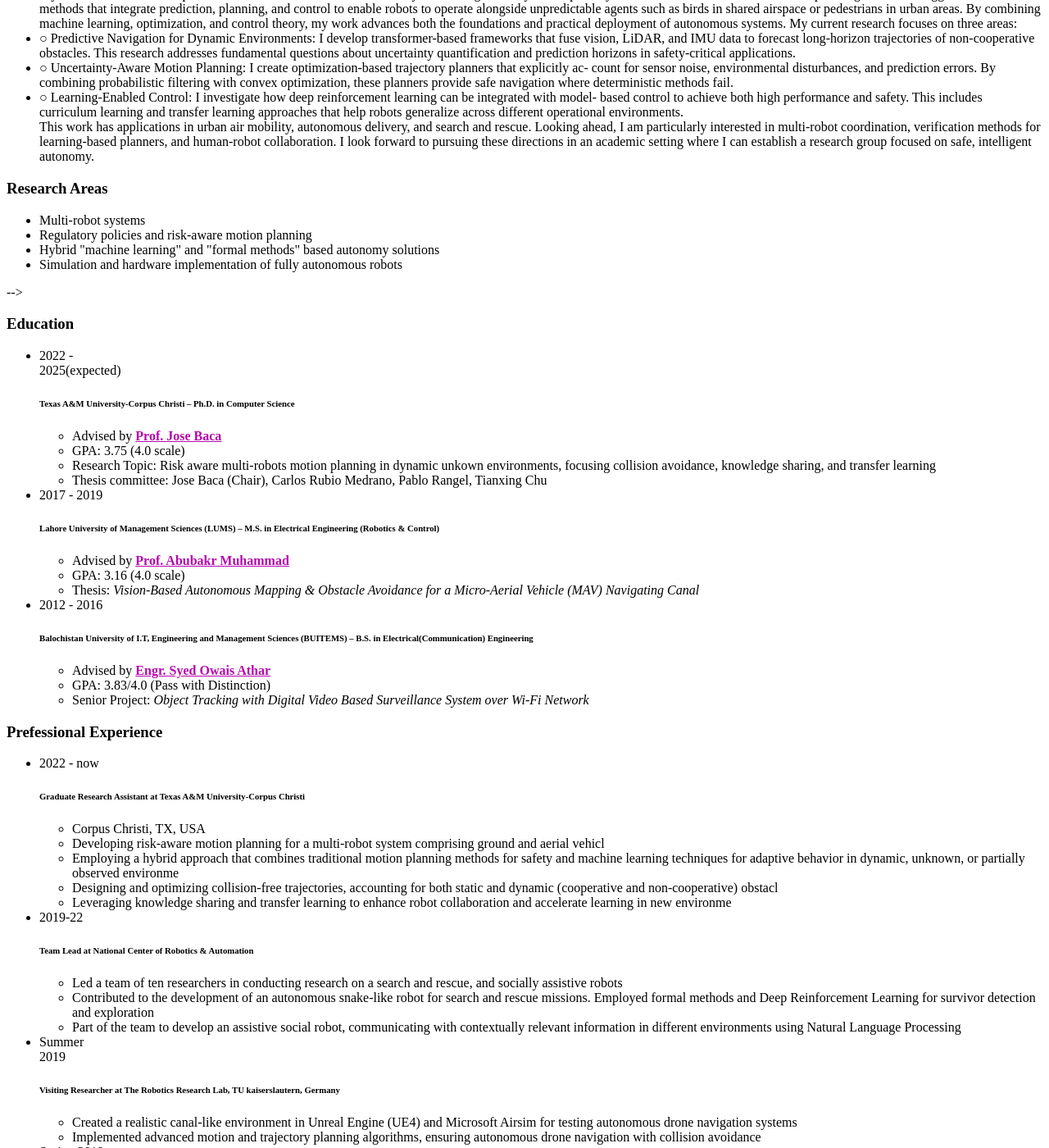
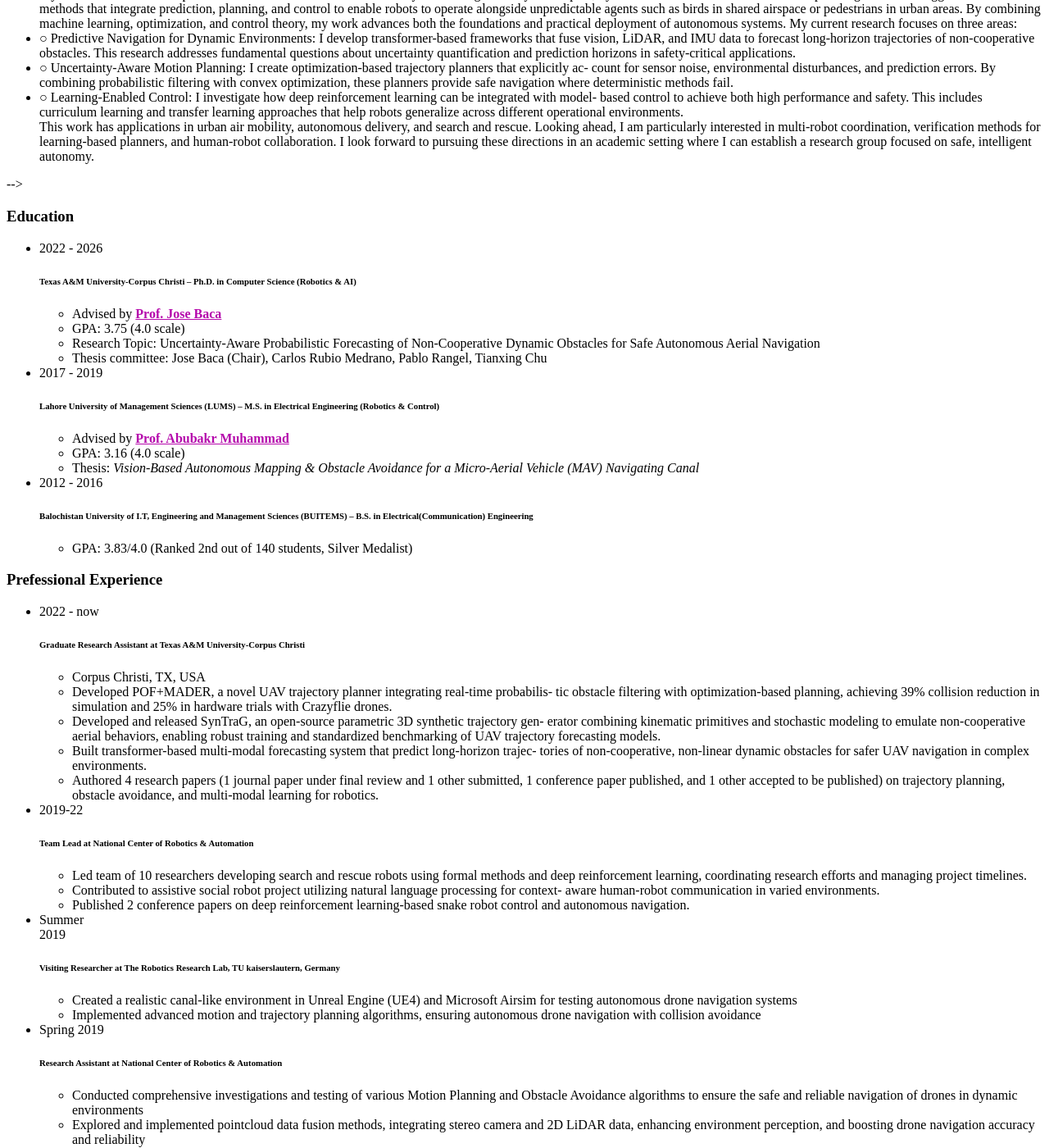
Before and after one commit to syediu/syediu.github.io, a Jekyll site: the page cv/index.html, which Jekyll copies as it is, in a window 1280 px wide and 1400 px high, scrolled down 530 px. Shown: the whole window at 82% size. Built offline with Jekyll 4.4.1, drawn with Linux system fonts in a browser that asks for light colours.

Commit message:
"updated cv"

```diff
--- a/cv/index.html
+++ b/cv/index.html
@@ -214,7 +214,7 @@
 
   </div>
 </div>
-<div class="card mt-3 p-3">
+<!-- <div class="card mt-3 p-3">
     <h3 class="card-title">Research Areas</h3>
     <div>
         <ul class="items">
@@ -232,7 +232,7 @@
             </li>
         </ul>
     </div>
-</div> -->
+</div> --> -->
 
 
 		<div class="card mt-3 p-3">
@@ -246,13 +246,13 @@
 
 								<div class="col-xs-2 cl-sm-2 col-md-auto text-left" style="width: 90px;">
 									<span class="badge font-weight-bold light-green darken-1 text-uppercase align-middle" style="width: 90px;">
-										2022 - 2025(expected)
-									</span>
-								</div>
-
-							<div class="col-xs-10 cl-sm-10 col-md mt-2 mt-md-0">
-
-								<h6 class="title font-weight-bold ml-1 ml-md-4">Texas A&M University-Corpus Christi – Ph.D. in Computer Science</h6>
+										2022 - 2026
+									</span>
+								</div>
+
+							<div class="col-xs-10 cl-sm-10 col-md mt-2 mt-md-0">
+
+								<h6 class="title font-weight-bold ml-1 ml-md-4">Texas A&M University-Corpus Christi – Ph.D. in Computer Science (Robotics & AI)</h6>
 
 
 									<ul class="items">
@@ -271,7 +271,8 @@
 
 										    <li>
 
-													<span class="item">Research Topic: Risk aware multi-robots motion planning in dynamic unkown environments, focusing collision avoidance, knowledge sharing, and transfer learning</span>
+													<span class="item">Research Topic: Uncertainty-Aware Probabilistic Forecasting of Non-Cooperative
+Dynamic Obstacles for Safe Autonomous Aerial Navigation</span>
 
 											</li>
 
@@ -351,23 +352,23 @@
 
 									<ul class="items">
 
-										    <li>
+										    <!-- <li>
 
 													<span class="item">Advised by <a href="https://www.linkedin.com/in/engr-syed-owais-athar/" target="_blank"><b>Engr. Syed Owais Athar</b></a></span>
 
-											</li>
+											</li> -->
 
                       <li>
 
-                        <span class="item">GPA: 3.83/4.0 (Pass with Distinction)</span>
+                        <span class="item">GPA: 3.83/4.0 (Ranked 2nd out of 140 students, Silver Medalist)</span>
 
                     </li>
 
-										    <li>
+										    <!-- <li>
 
 													<span class="item">Senior Project: <i>Object Tracking with Digital Video Based Surveillance System over Wi-Fi Network</i></span>
 
-											</li>
+											</li> -->
 
 
 
@@ -478,28 +479,34 @@
 
                       <li>
 
-                        <span class="item">Developing risk-aware motion planning for a multi-robot system comprising ground and aerial vehicl</span>
+                        <span class="item">Developed POF+MADER, a novel UAV trajectory planner integrating real-time probabilis-
+tic obstacle filtering with optimization-based planning, achieving 39% collision reduction in
+simulation and 25% in hardware trials with Crazyflie drones.</span>
 
                     </li>
 
                     <li>
 
-                      <span class="item">Employing a hybrid approach that combines traditional motion planning methods for safety and machine
-learning techniques for adaptive behavior in dynamic, unknown, or partially observed environme</span>
+                      <span class="item">Developed and released SynTraG, an open-source parametric 3D synthetic trajectory gen-
+erator combining kinematic primitives and stochastic modeling to emulate non-cooperative
+aerial behaviors, enabling robust training and standardized benchmarking of UAV trajectory
+forecasting models.</span>
 
                   </li>
 
                   <li>
 
-                    <span class="item">Designing and optimizing collision-free trajectories, accounting for both static and dynamic (cooperative
-and non-cooperative) obstacl</span>
+                    <span class="item">Built transformer-based multi-modal forecasting system that predict long-horizon trajec-
+tories of non-cooperative, non-linear dynamic obstacles for safer UAV navigation in complex
+environments.</span>
 
                 </li>
 
                 <li>
 
-                  <span class="item">Leveraging knowledge sharing and transfer learning to enhance robot collaboration and accelerate
-learning in new environme</span>
+                  <span class="item">Authored 4 research papers (1 journal paper under final review and 1 other submitted, 1
+conference paper published, and 1 other accepted to be published) on trajectory planning,
+obstacle avoidance, and multi-modal learning for robotics.</span>
 
               </li>
 
@@ -529,22 +536,22 @@
 
 										    <li>
 
-													<span class="item">Led a team of ten researchers in conducting research on a search and rescue, and socially assistive
-robots</span>
-
-											</li>
-
-										    <li>
-
-													<span class="item">Contributed to the development of an autonomous snake-like robot for search and rescue missions.
-Employed formal methods and Deep Reinforcement Learning for survivor detection and exploration</span>
+													<span class="item">Led team of 10 researchers developing search and rescue robots using formal methods and
+deep reinforcement learning, coordinating research efforts and managing project timelines.</span>
+
+											</li>
+
+										    <li>
+
+													<span class="item">Contributed to assistive social robot project utilizing natural language processing for context-
+aware human-robot communication in varied environments.</span>
 
 											</li>
 
                       <li>
 
-                        <span class="item">Part of the team to develop an assistive social robot, communicating with contextually relevant
-information in different environments using Natural Language Processing</span>
+                        <span class="item">Published 2 conference papers on deep reinforcement learning-based snake robot control and
+autonomous navigation.</span>
 
                     </li>
 
```
